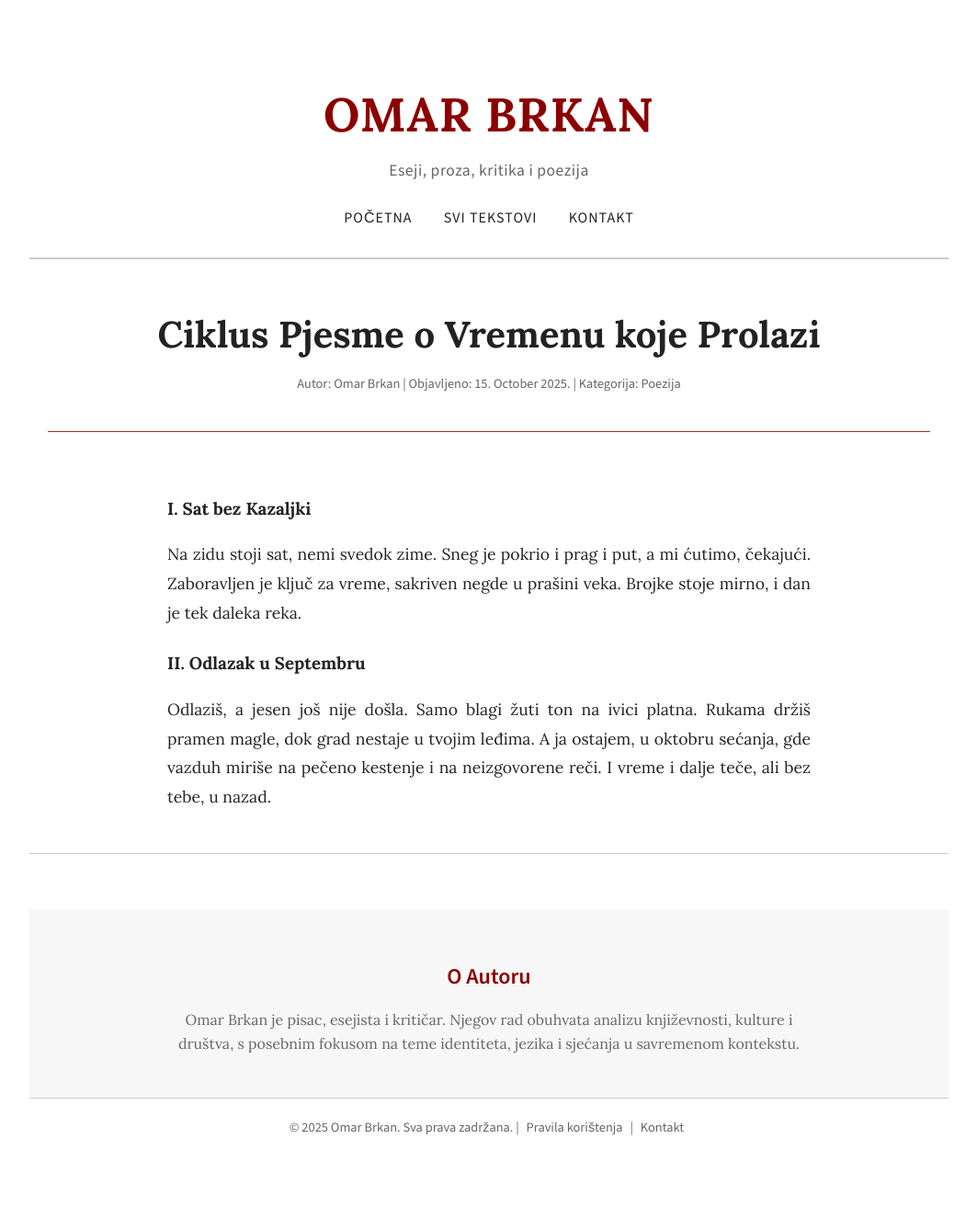
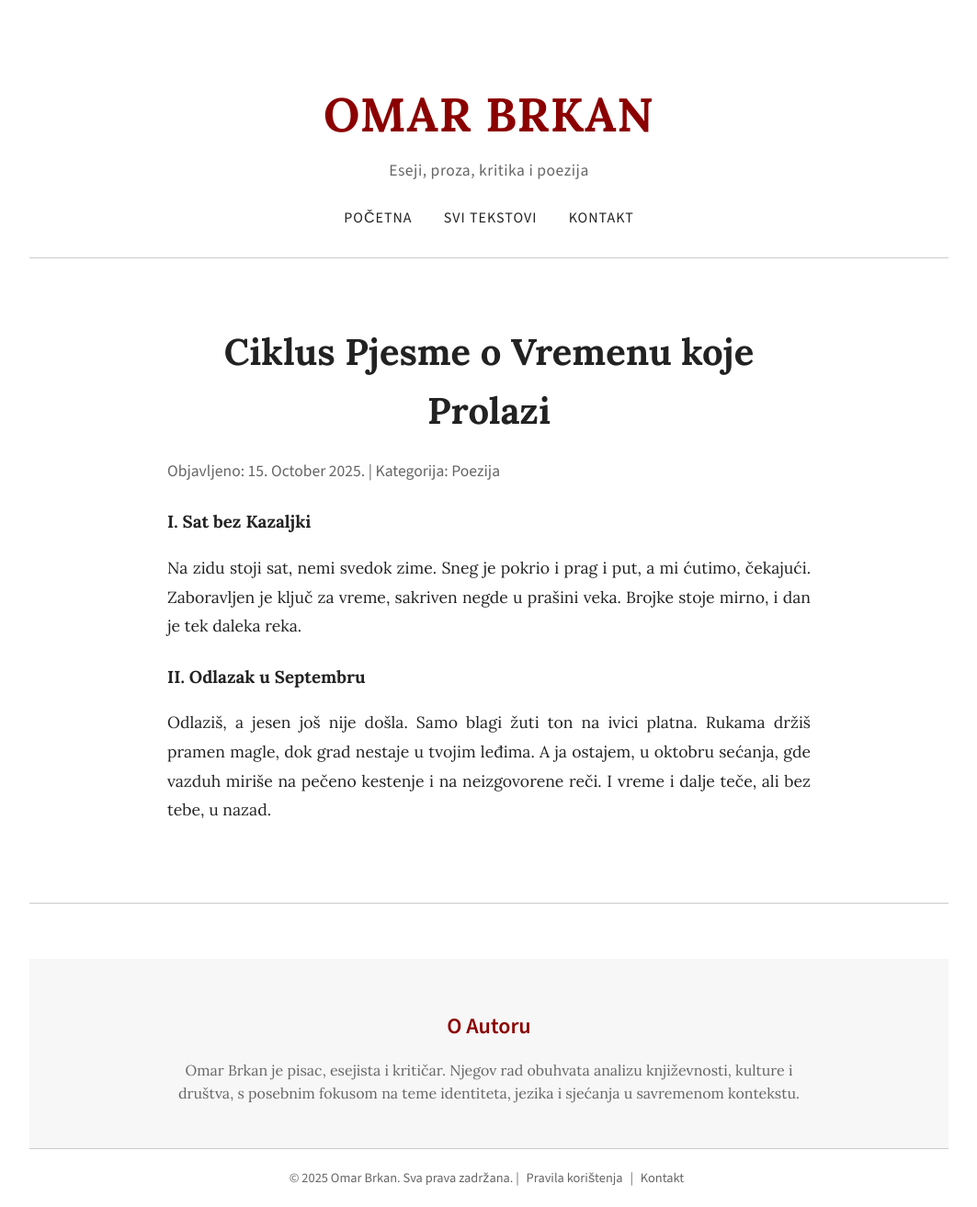
Before and after one commit to omarbrkan/omarbrkan.github.io, a Jekyll site: the page built from _posts/2025-10-15-ciklus-pjesama-o-vremenu.md, in a window 1280 px wide. Shown: the whole page at 92% size, without its empty margins (108-1171 px from the left). Built offline with Jekyll 4.4.1, drawn with Linux system fonts in a browser that asks for light colours; before the commit the page ends 1258 px from its top, so only the background shows below that.

Commit message:
Update post.html

```diff
--- a/_layouts/post.html
+++ b/_layouts/post.html
@@ -2,62 +2,15 @@
 layout: default
 ---
 
-<div class="full-width-line" style="border-bottom: 1px solid var(--light-border-color);">
-    <header class="header">
-        <div class="container">
-            <h1>OMAR BRKAN</h1>
-            <p>Eseji, proza, kritika i poezija</p>
+{% include header.html %}
 
-            <nav class="header-nav">
-                <a href="{{ site.baseurl }}/" {% if page.url == '/' %}class="active"{% endif %}>Početna</a>
-                <a href="{{ site.baseurl }}/tekstovi" {% if page.url == '/tekstovi.html' or page.url == '/tekstovi/' %}class="active"{% endif %}>Svi Tekstovi</a>
-                <a href="{{ site.baseurl }}/kontakt" {% if page.url == '/kontakt.html' or page.url == '/kontakt/' %}class="active"{% endif %}>Kontakt</a>
-            </nav>
-        </div>
-    </header>
+<div class="post-content-container">
+    <h2 class="post-title">{{ page.title }}</h2>
+    <p class="post-meta-details">
+        Objavljeno: {{ page.date | date: "%d. %B %Y." }} | Kategorija: {{ page.category | default: "Tekst" }}
+    </p>
+
+    {{ content }}
 </div>
 
-<div class="page-wrapper">
-
-    <div style="height: 1px; background-color: var(--light-border-color);"></div>
-
-    <main class="post-page-layout">
-
-        <div class="container">
-            <h2 class="post-title">{{ page.title }}</h2>
-            <div class="post-meta-details">
-                Autor: Omar Brkan | Objavljeno: {{ page.date | date: "%d. %B %Y." }} | Kategorija: {{ page.category | default: "Tekst" }}
-            </div>
-            <div style="height: 1px; background-color: var(--accent-border-color); margin: 30px auto;"></div>
-        </div>
-
-        <div class="post-content-container">
-            {{ content }}
-        </div>
-
-    </main>
-
-    <div style="height: 1px; background-color: var(--light-border-color);"></div>
-
-
-    <section class="about-author-footer">
-        <div class="container">
-            <h3>O Autoru</h3>
-            <p>
-                Omar Brkan je pisac, esejista i kritičar. Njegov rad obuhvata analizu književnosti, kulture i društva, s
-                posebnim fokusom na teme identiteta, jezika i sjećanja u savremenom kontekstu.
-            </p>
-        </div>
-    </section>
-
-</div>
-
-<div class="full-width-line" style="border-top: 1px solid var(--light-border-color);">
-    <footer class="footer">
-        <div class="container">
-            &copy; {{ site.time | date: "%Y" }} Omar Brkan. Sva prava zadržana. |
-            <a href="{{ site.baseurl }}/pravila">Pravila korištenja</a> |
-            <a href="{{ site.baseurl }}/kontakt">Kontakt</a>
-        </div>
-    </footer>
-</div>
+{% include footer.html %}
```
